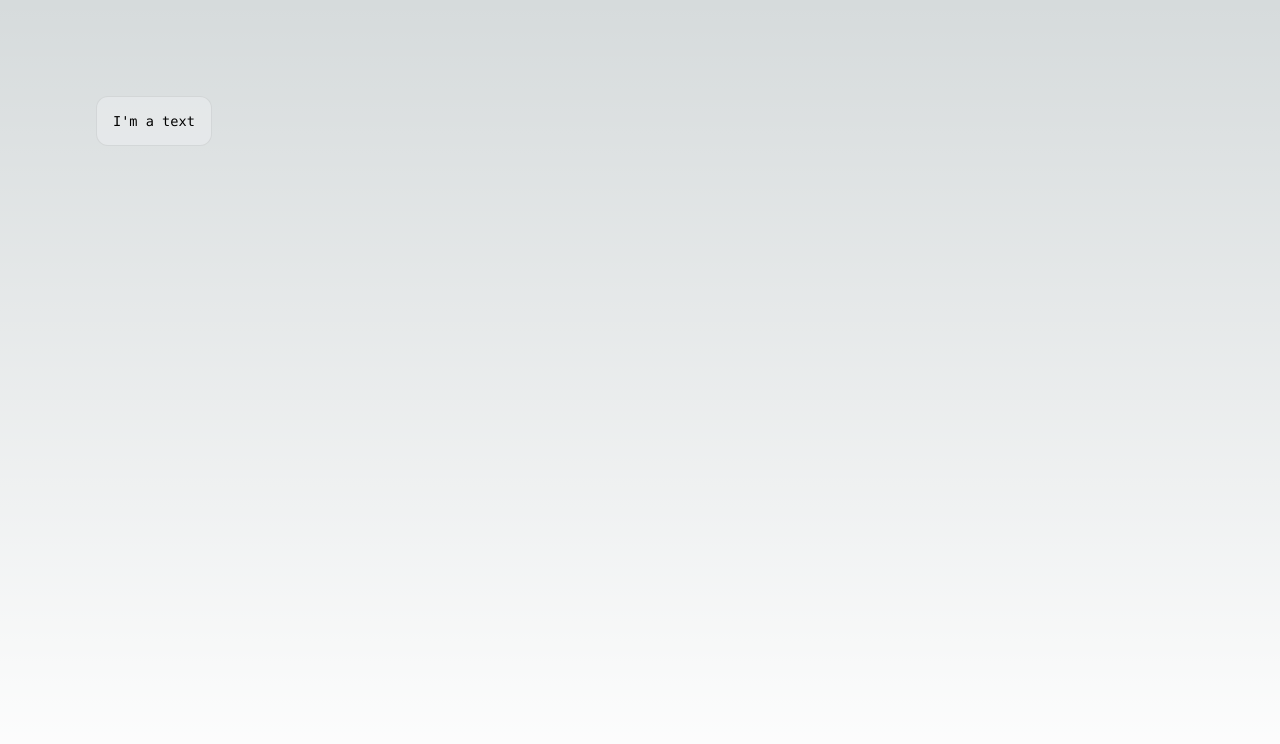
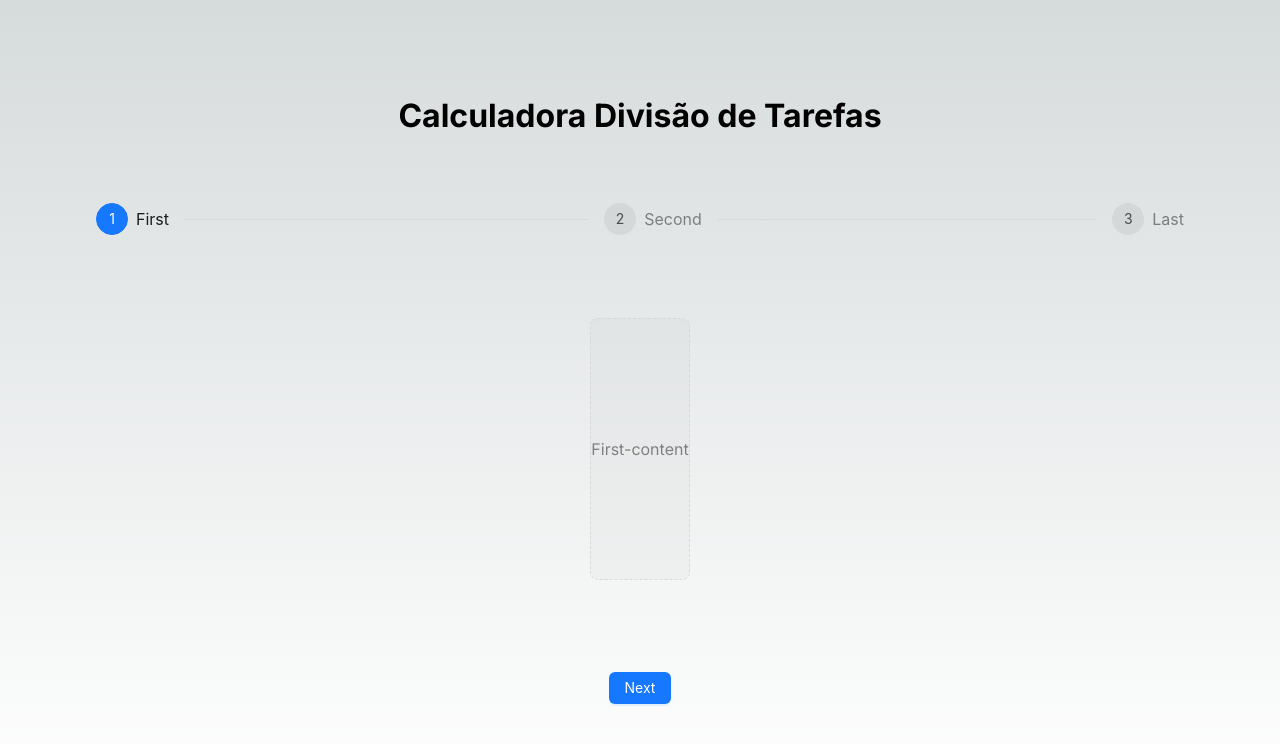
Before and after one commit to emanuellecarvalho/calculadora-divisao-tarefas, a Next.js app: page / in a window 1280 px wide. Shown: the top 744 px of the page. Built offline with nearby package versions, Linux system fonts and the light colour scheme.

Commit message:
chore: install antd design and add Steps component layout

```diff
--- a/package.json
+++ b/package.json
@@ -9,9 +9,10 @@
     "lint": "next lint"
   },
   "dependencies": {
+    "antd": "^5.14.0",
+    "next": "14.1.0",
     "react": "^18",
-    "react-dom": "^18",
-    "next": "14.1.0"
+    "react-dom": "^18"
   },
   "devDependencies": {
     "eslint": "^8",
--- a/src/app/page.js
+++ b/src/app/page.js
@@ -1,11 +1,11 @@
+import StepsComponent from "@/components/Steps";
 import styles from "./page.module.css";
 
 export default function Home() {
   return (
     <main className={styles.main}>
-      <div className={styles.description}>
-        <p>I'm a text</p>
-      </div>
+    <h1>Calculadora Divisão de Tarefas</h1>
+    <StepsComponent/>
     </main>
   );
 }
--- /dev/null
+++ b/src/components/Steps/index.js
@@ -0,0 +1,81 @@
+"use client"
+
+import React, { useState } from 'react';
+import { Button, message, theme, Steps } from 'antd';
+
+const steps = [
+  {
+    title: 'First',
+    content: 'First-content',
+  },
+  {
+    title: 'Second',
+    content: 'Second-content',
+  },
+  {
+    title: 'Last',
+    content: 'Last-content',
+  },
+];
+
+const StepsComponent = () => {
+  const { token } = theme.useToken();
+  const [current, setCurrent] = useState(0);
+
+  const next = () => {
+    setCurrent(current + 1);
+  };
+
+  const prev = () => {
+    setCurrent(current - 1);
+  };
+
+  const items = steps.map((item) => ({
+    key: item.title,
+    title: item.title,
+  }));
+
+  const contentStyle = {
+    lineHeight: '260px',
+    textAlign: 'center',
+    color: token.colorTextTertiary,
+    backgroundColor: token.colorFillAlter,
+    borderRadius: token.borderRadiusLG,
+    border: `1px dashed ${token.colorBorder}`,
+    marginTop: 16,
+  };
+
+  return (
+    <>
+      <Steps current={current} items={items} />
+      <div style={contentStyle}>{steps[current].content}</div>
+      <div
+        style={{
+          marginTop: 24,
+        }}
+      >
+        {current < steps.length - 1 && (
+          <Button type="primary" onClick={() => next()}>
+            Next
+          </Button>
+        )}
+        {current === steps.length - 1 && (
+          <Button type="primary" onClick={() => message.success('Processing complete!')}>
+            Done
+          </Button>
+        )}
+        {current > 0 && (
+          <Button
+            style={{
+              margin: '0 8px',
+            }}
+            onClick={() => prev()}
+          >
+            Previous
+          </Button>
+        )}
+      </div>
+    </>
+  );
+};
+export default StepsComponent;
```
Also changed, not shown: 1 other file (tests, documents, lock files or other folders).
